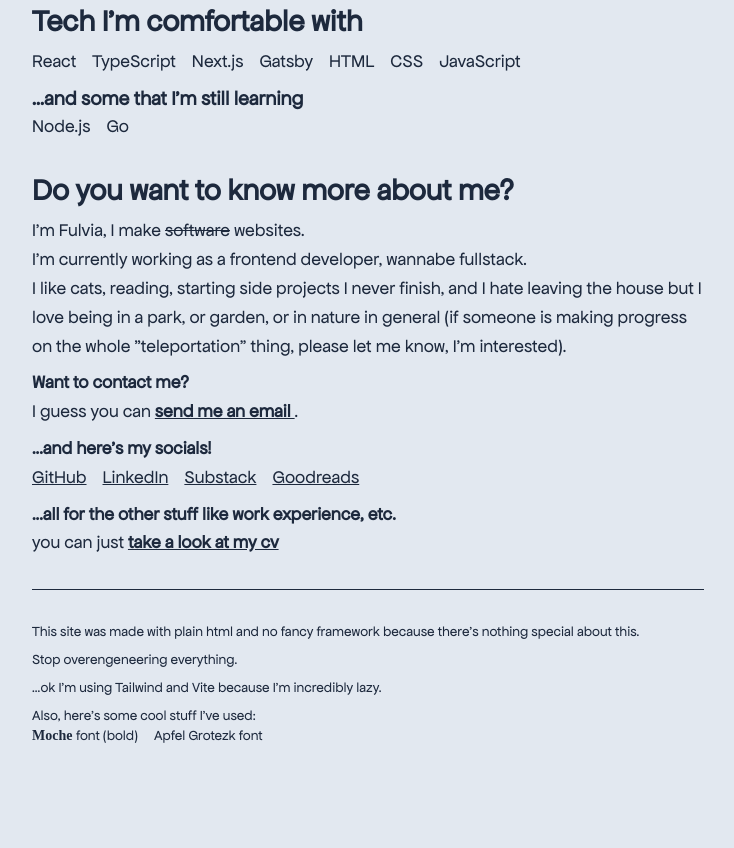
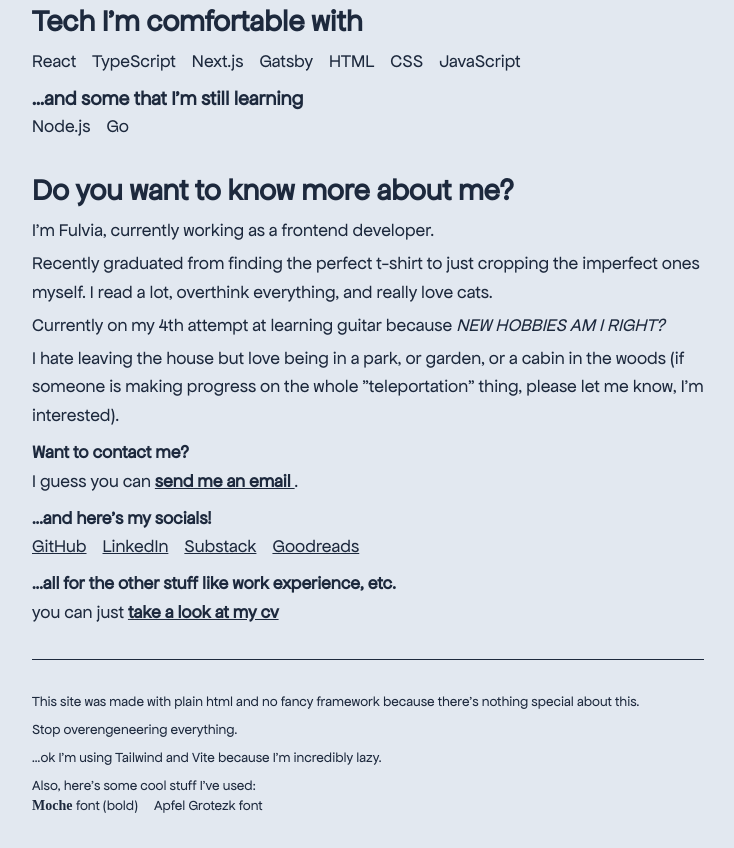
Before and after one commit to zum281/personal-site, a website built with Vite: page index.html in a window 1280 px wide. Shown: the part 1355-2203 px from the top of the page, without its empty margins (272-1006 px from the left). Before the commit the page ends 2133 px from the top, so only its background shows below. Built offline with nearby package versions, Linux system fonts and the light colour scheme; files whose address does not match are found by name.

Commit message:
feat: update about me section

```diff
--- a/index.html
+++ b/index.html
@@ -179,19 +179,20 @@
       </section>
       <section class="space-y-2">
         <h2 class="text-3xl font-bold">Do you want to know more about me?</h2>
-        <div>
+        <div class="space-y-1">
+          <p>I'm Fulvia, currently working as a frontend developer.</p>
           <p>
-            I'm Fulvia, I make
-            <del>software</del>
-            websites.
+            Recently graduated from finding the perfect t-shirt to just cropping
+            the imperfect ones myself. I read a lot, overthink everything, and
+            really love cats.
           </p>
           <p>
-            I'm currently working as a frontend developer, wannabe fullstack.
+            Currently on my 4th attempt at learning guitar because
+            <span class="italic">NEW HOBBIES AM I RIGHT?</span>
           </p>
           <p>
-            I like cats, reading, starting side projects I never finish, and I
-            hate leaving the house but I love being in a park, or garden, or in
-            nature in general (if someone is making progress on the whole
+            I hate leaving the house but love being in a park, or garden, or a
+            cabin in the woods (if someone is making progress on the whole
             "teleportation" thing, please let me know, I'm interested).
           </p>
         </div>
```
